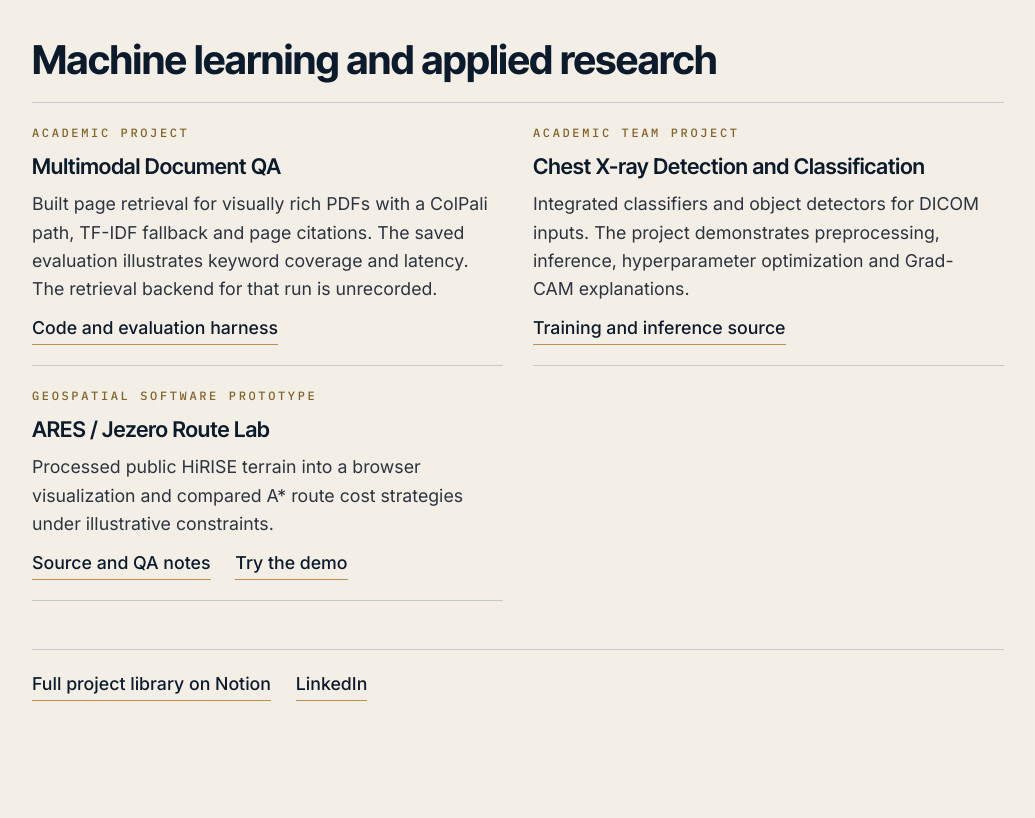
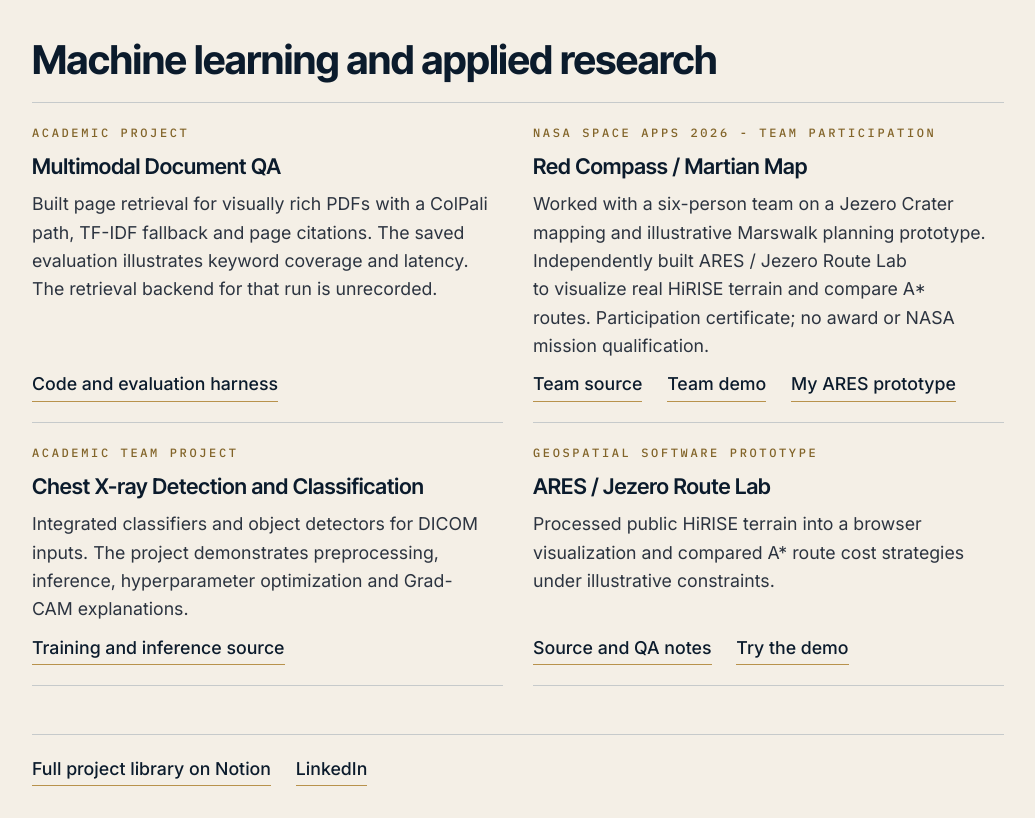
Before and after one commit to Moamen-Elsharkawy/Moamen-Elsharkawy.github.io, a plain HTML site: page engineering.html in a window 1280 px wide. Shown: the part 1174-1992 px from the top of the page, without its empty margins (122-1157 px from the left). Before the commit the page ends 1959 px from the top, so only its background shows below. Drawn offline with Linux system fonts and the light colour scheme.

Commit message:
Add Red Compass NASA Space Apps project to portfolio

```diff
--- a/engineering.html
+++ b/engineering.html
@@ -84,6 +84,16 @@
           <div class="action-links"><a class="link-underline" href="https://github.com/Moamen-Elsharkawy/multimodal-rag-colpali">Code and evaluation harness</a></div>
         </article>
         <article class="project">
+          <p class="kicker">NASA Space Apps 2026 - team participation</p>
+          <h3>Red Compass / Martian Map</h3>
+          <p>Worked with a six-person team on a Jezero Crater mapping and illustrative Marswalk planning prototype. Independently built ARES / Jezero Route Lab to visualize real HiRISE terrain and compare A* routes. Participation certificate; no award or NASA mission qualification.</p>
+          <div class="action-links">
+            <a class="link-underline" href="https://github.com/Abodawoud/Nasa-Challenge-Martian-Map">Team source</a>
+            <a class="link-underline" href="https://nasa-challenge-martian-map.vercel.app/">Team demo</a>
+            <a class="link-underline" href="https://github.com/Moamen-Elsharkawy/ares-jezero-route-lab">My ARES prototype</a>
+          </div>
+        </article>
+        <article class="project">
           <p class="kicker">Academic team project</p>
           <h3>Chest X-ray Detection and Classification</h3>
           <p>Integrated classifiers and object detectors for DICOM inputs. The project demonstrates preprocessing, inference, hyperparameter optimization and Grad-CAM explanations.</p>
```
Also changed, not shown: index.html (+1 -0 lines).
